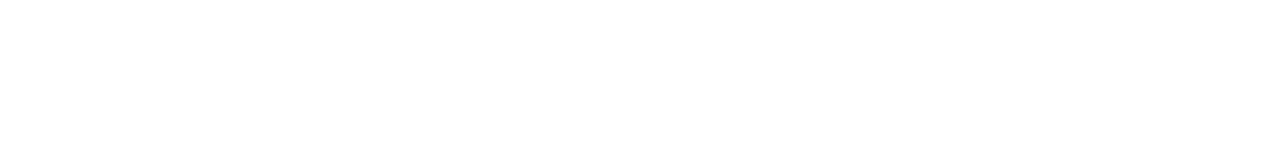
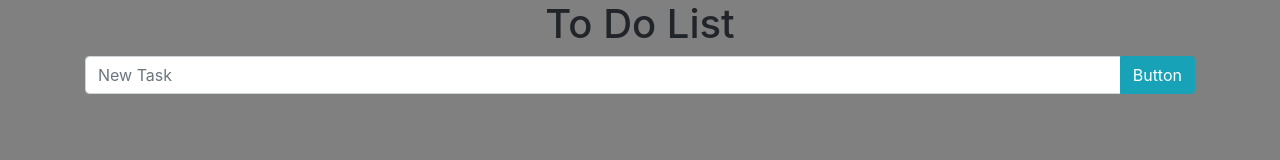
Before and after one commit to jarmirs/iron-todo-list, a plain HTML site: page index.html in a window 1280 px wide. Drawn offline with nearby package versions, Linux system fonts and the light colour scheme.

Commit message:
scafolling html

```diff
--- a/index.html
+++ b/index.html
@@ -10,6 +10,41 @@
       integrity="sha384-zCbKRCUGaJDkqS1kPbPd7TveP5iyJE0EjAuZQTgFLD2ylzuqKfdKlfG/eSrtxUkn"
       crossorigin="anonymous"
     />
+
+    <link rel="stylesheet" href="style.css" />
+
+    <title>js group project</title>
+  </head>
+  <body>
+    <div class="container">
+      <div class="row text-center">
+        <div class="col"><h1>To Do List</h1></div>
+      </div>
+    </div>
+    <!-- check input box -->
+
+    <div class="container">
+      <div class="row">
+        <div class="col-md">
+          <!-- task input -->
+          <div class="input-group mb-3">
+            <input
+              type="text"
+              class="form-control"
+              placeholder="New Task"
+              aria-label="Recipient's username"
+              aria-describedby="button-addon2"
+            />
+            <div class="input-group-append">
+              <button class="btn btn-info" type="button" id="button-addon2">
+                Button
+              </button>
+            </div>
+          </div>
+        </div>
+      </div>
+    </div>
+  </body>
   <script
     src="https://cdn.jsdelivr.net/npm/jquery@3.5.1/dist/jquery.slim.min.js"
     integrity="sha384-DfXdz2htPH0lsSSs5nCTpuj/zy4C+OGpamoFVy38MVBnE+IbbVYUew+OrCXaRkfj"
@@ -20,10 +55,5 @@
     integrity="sha384-fQybjgWLrvvRgtW6bFlB7jaZrFsaBXjsOMm/tB9LTS58ONXgqbR9W8oWht/amnpF"
     crossorigin="anonymous"
   ></script>
-    <link rel="stylesheet" href="style.css" />
-
-    <title>To Do List</title>
-  </head>
-  <body></body>
   <script src="script.js"></script>
 </html>
--- a/style.css
+++ b/style.css
@@ -0,0 +1,3 @@
+body {
+  background-color: gray;
+}
```
Lines whose indentation alone changed are shown as unchanged.
